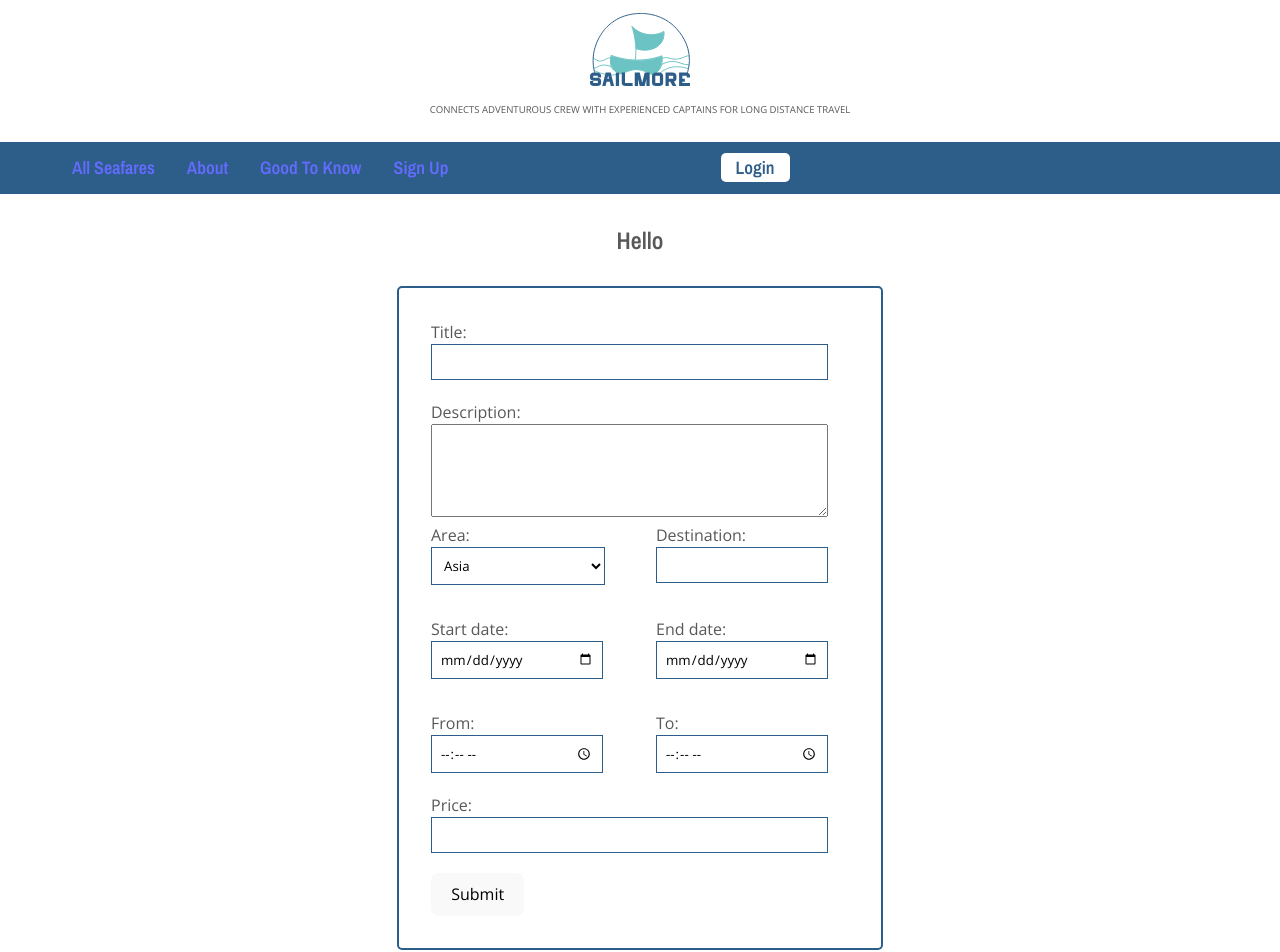
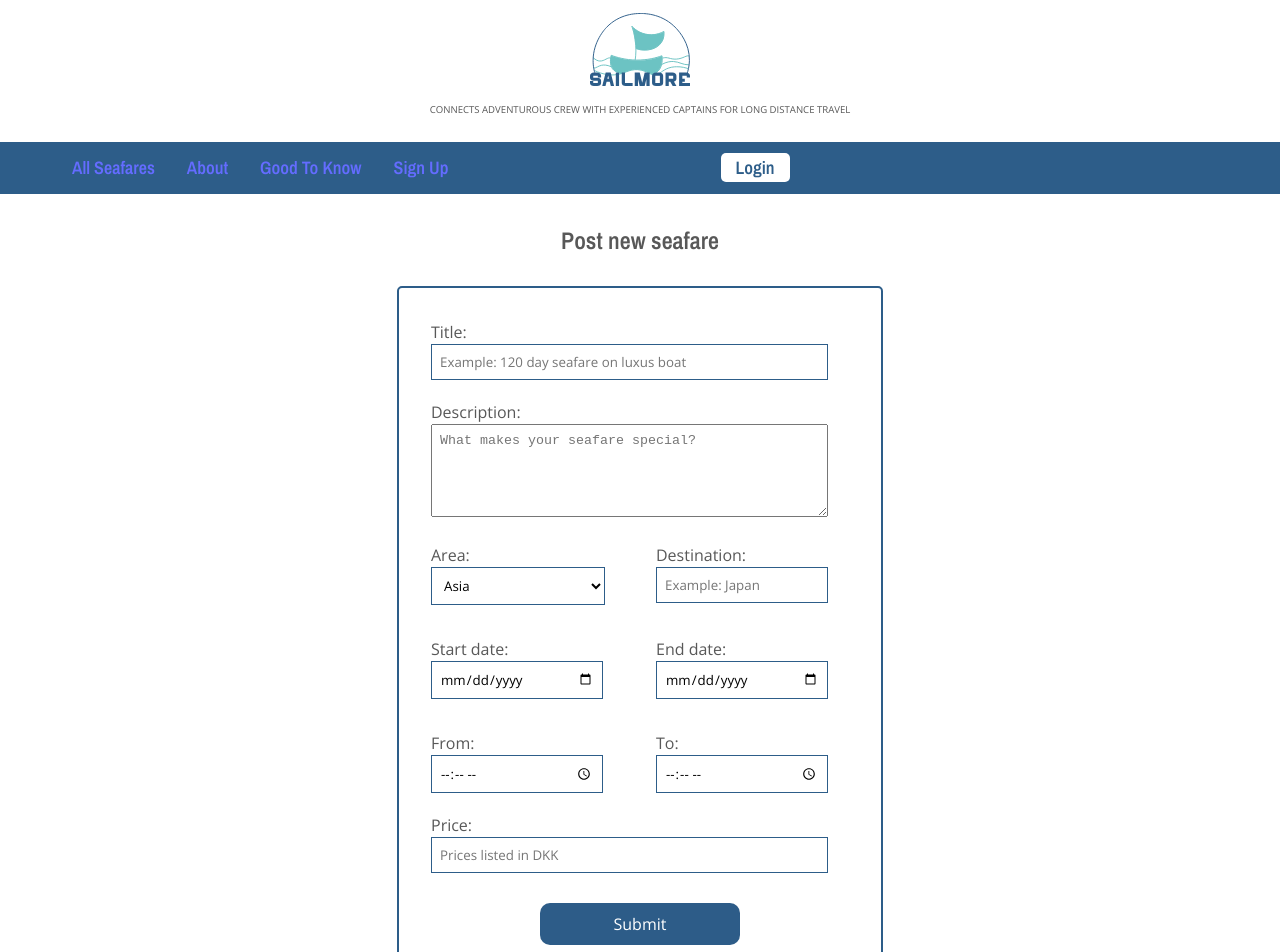
Before and after one commit to soswind/final-project-smooth-sailing-solutions, a React (Vite) app: page / in a window 1280 px wide. Shown: the top 952 px of the page. Built offline with nearby package versions, Linux system fonts and the light colour scheme.

Commit message:
UI fixes

```diff
--- a/src/App.css
+++ b/src/App.css
@@ -334,6 +334,12 @@ nav li {
   margin-bottom: 5px;
 }
 
+.button--small {
+  width: 200px;
+  margin: auto;
+  margin-top: 30px;
+}
+
 .button--white {
   background-color: white;
   border: 2px solid #2d5c88;
@@ -394,6 +400,7 @@ nav li {
   font-family: 'open sans', sans-serif, Arial, Helvetica, sans-serif;
   color: #585858;
   padding: 2rem;
+  margin-bottom: 30px;
 }
 
 .form-grid {
@@ -433,6 +440,7 @@ textarea {
   box-sizing: border-box;
   margin: 0%;
   padding: 0.5rem;
+  margin-bottom: 20px;
 }
 
 .single {
--- a/src/NewSeafare.jsx
+++ b/src/NewSeafare.jsx
@@ -1,14 +1,14 @@
 export default function NewSeafare() {
   return(
     <>
-    <h2>Hello</h2>
+    <h2>Post new seafare</h2>
     <form method="POST" className="seafare-form" action="/api/create_seafare.php">
 
     <label className="form-label" htmlFor="title">Title:</label>
-    <input className="single" type="text" name="title" id="title" />
+    <input className="single" type="text" name="title" id="title" placeholder="Example: 120 day seafare on luxus boat" />
 
     <label className="form-label" htmlFor="description">Description:</label>
-    <textarea name="description" id="description" columns="10" rows="5"></textarea>
+    <textarea name="description" id="description" columns="10" rows="5" placeholder="What makes your seafare special?"></textarea>
 
     <div className="form-grid">
         <div><label className="form-label" htmlFor="seafare_area">Area:</label>
@@ -32,7 +32,7 @@ export default function NewSeafare() {
 
         <div>
           <label className="form-label" htmlFor="destination">Destination:</label>
-          <input type="text" name="destination" id="destination" />
+          <input type="text" name="destination" id="destination" placeholder="Example: Japan" />
         </div>
 
 
@@ -58,9 +58,9 @@ export default function NewSeafare() {
     </div>
 
     <label className="form-label" htmlFor="price">Price:</label>
-    <input className="single" type="number" name="price" id="price" />
+    <input className="single" type="number" name="price" id="price" placeholder="Prices listed in DKK"/>
 
-<button type="submit">Submit</button>
+<button className="button button--small" type="submit">Submit</button>
 
     </form>
     </>
```
